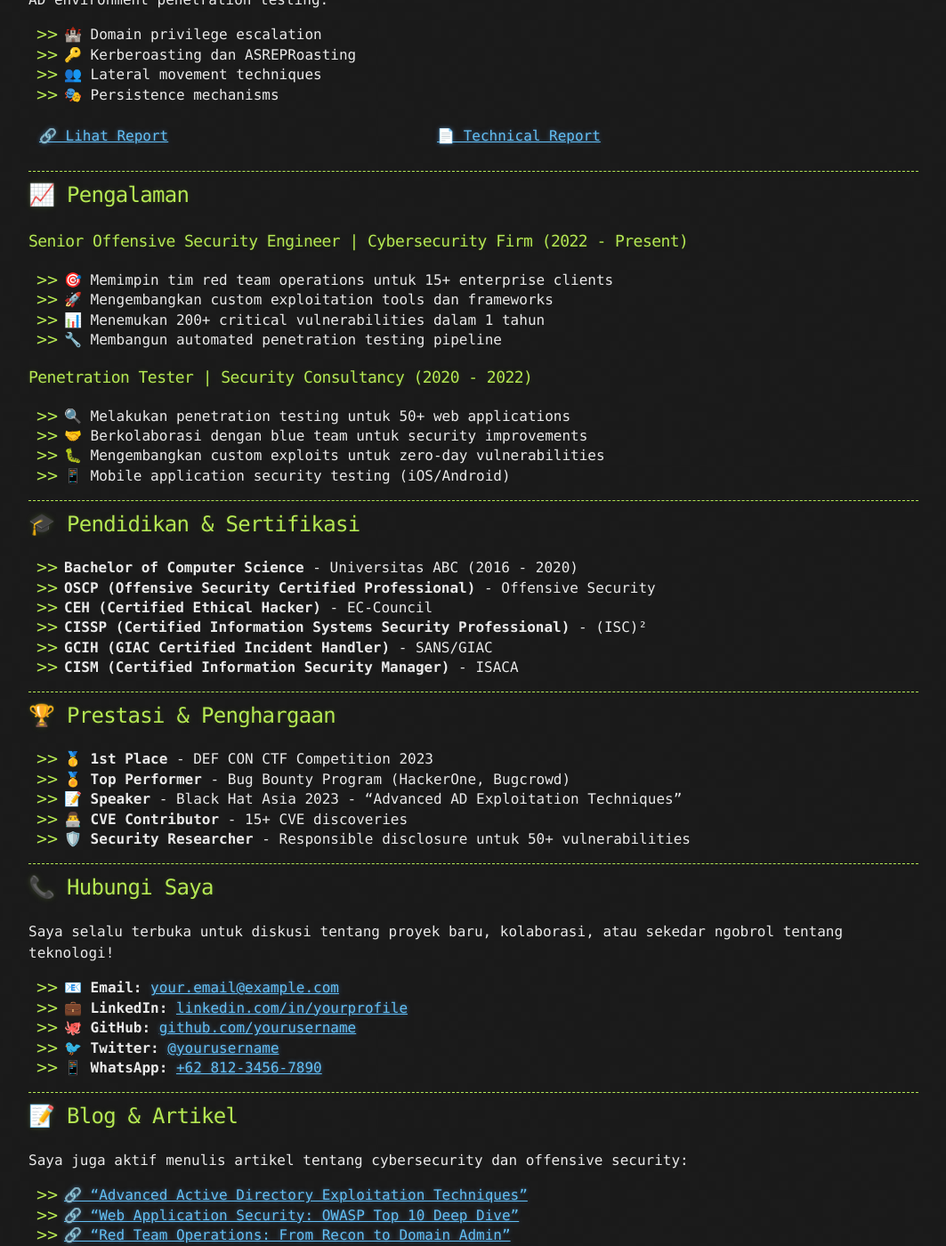
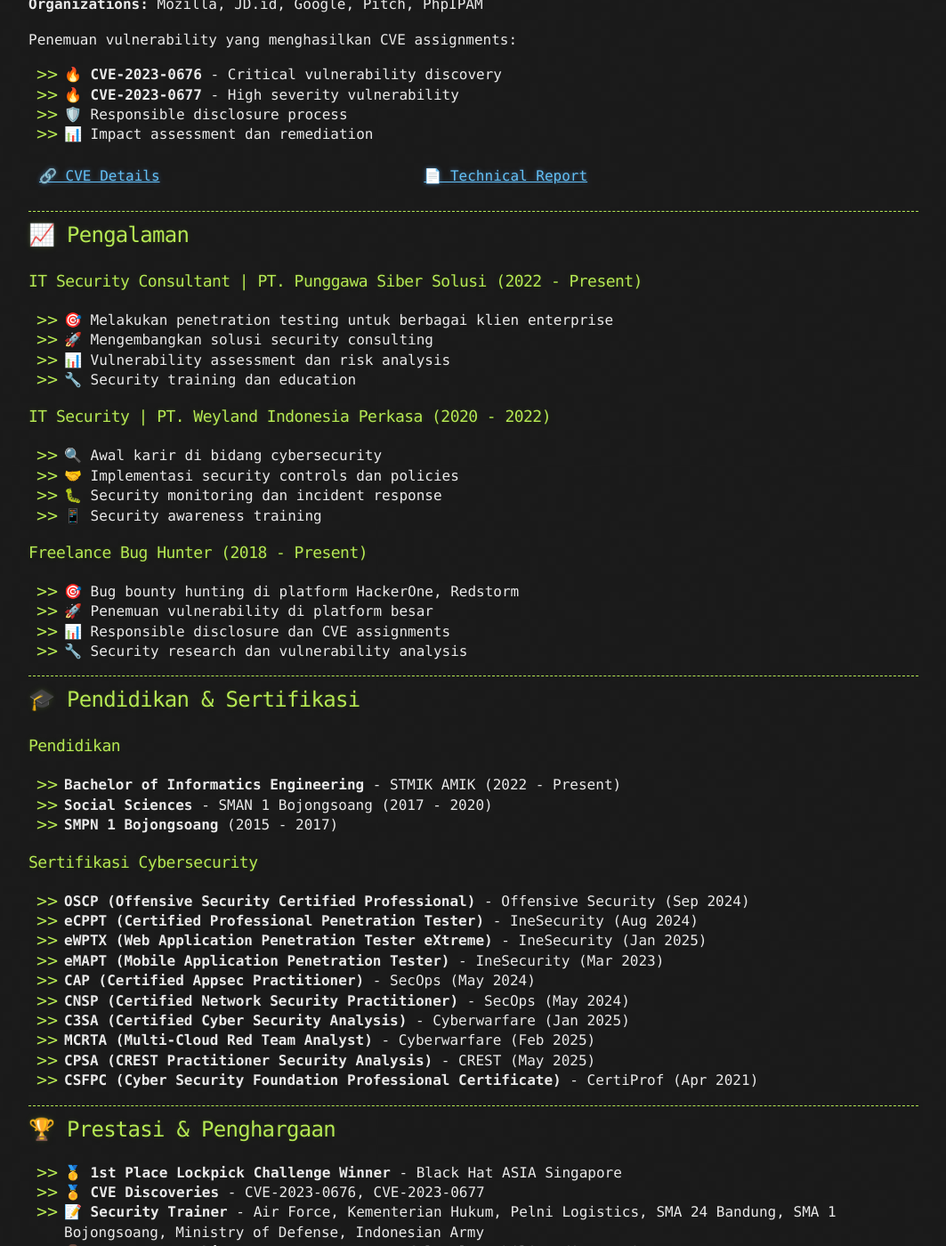
Before and after one commit to z3n70/portofolio, a Jekyll site: the page built from index.md, in a window 1280 px wide and 1400 px high, scrolled down 2136 px. Shown: the whole window at 89% size, without its empty margins (108-1171 px from the left). Built offline with Jekyll 4.4.1, drawn with Linux system fonts in a browser that asks for light colours; some of the changed text lies outside the part shown.

Commit message:
change content

```diff
--- a/index.md
+++ b/index.md
@@ -13,13 +13,13 @@ Selamat datang di portofolio saya! Saya adalah seorang **Offensive Security Engi
 
 ## 📖 Tentang Saya
 
-Saya adalah seorang **Offensive Security Engineer** dengan pengalaman lebih dari 5 tahun dalam penetration testing, red team operations, dan vulnerability assessment. Saya memiliki passion yang besar terhadap cybersecurity dan selalu ingin belajar teknik-teknik baru dalam offensive security.
+Saya adalah seorang **Offensive Security Engineer** dengan pengalaman lebih dari 6 tahun dalam penetration testing, bug bounty hunting, dan vulnerability assessment. Saya adalah founder dari **Security Crash (Secrash)** dan aktif sebagai IT Security Consultant di PT. Punggawa Siber Solusi.
 
 **Fokus utama saya:**
-- 🎯 Penetration Testing dan Vulnerability Assessment
-- 🔴 Red Team Operations dan Adversarial Simulation
-- 🛡️ Web Application Security Testing
-- 🔐 Network Security dan Infrastructure Testing
+- 🎯 Penetration Testing (Web, Mobile, Desktop, ATM, Infrastructure)
+- 🔴 Bug Bounty Hunting dan Vulnerability Research
+- 🛡️ Security Training dan Education
+- 🔐 CVE Discovery dan Responsible Disclosure
 
 ---
 
@@ -44,107 +44,126 @@ Saya adalah seorang **Offensive Security Engineer** dengan pengalaman lebih dari
 - **Cloud Platforms** (AWS, Azure, GCP)
 
 ### Specialized Areas
+- **Mobile Pentest** (Android/iOS - Static & Dynamic Analysis)
 - **Web Application Security** (OWASP Top 10)
-- **Network Penetration Testing**
-- **Social Engineering** & **Phishing**
-- **Malware Analysis** & **Reverse Engineering**
+- **Desktop & ATM Penetration Testing**
+- **Infrastructure Security Assessment**
+- **Vulnerability Assessment** (Nessus, Acunetix, Archerysec)
 
 ---
 
 ## 🎯 Proyek Unggulan
 
-### 1. Enterprise Penetration Testing
-**Tools:** Burp Suite, Metasploit, Cobalt Strike, Custom Scripts
+### 1. Security Crash (Secrash) - Founder & Writer
+**Platform:** Educational Security Community (Okt 2021 - Present)
 
-Penetration testing komprehensif untuk perusahaan Fortune 500:
-- 🔍 Vulnerability Assessment (Web Apps, Network, Infrastructure)
-- 🎯 Red Team Simulation dengan 0-day exploits
-- 📊 Executive reporting dengan risk assessment
-- 🛡️ Remediation recommendations
+Komunitas pembelajaran cybersecurity untuk publik:
+- 📚 Content creation dan tutorial security
+- 💬 Platform diskusi cybersecurity
+- 🎓 Educational resources dan tips & tricks
+- 👥 Community management dan engagement
 
-[🔗 Lihat Report](https://github.com/username/enterprise-pentest) | [📄 Executive Summary](./reports/enterprise-pentest.pdf)
+[🔗 Website](https://secrash.com) | [📄 GitHub](https://github.com/z3n70)
 
-### 2. Web Application Security Assessment
-**Tools:** OWASP ZAP, Burp Suite, Custom Python Scripts
+### 2. Bug Bounty Achievements
+**Platforms:** HackerOne, Redstorm, Private Programs
 
-Security assessment untuk fintech application:
-- 🕷️ Automated vulnerability scanning
-- 🔐 Manual testing untuk authentication bypass
-- 💰 Payment gateway security testing
-- 📱 Mobile API security assessment
+Penemuan vulnerability di berbagai platform besar:
+- 🏦 **Bank Neo** - Parameter Tampering Loan
+- 🏢 **Amazon** - Broken Access Control
+- 💰 **Julo** - No Rate Limit Attack
+- 🚗 **Moladin** - Broken Access Control
+- 📊 **Bibit & Stockbit** - No Rate Limit Bypass via DotTrick
 
-[🔗 Lihat Report](https://github.com/username/webapp-security) | [📄 Technical Report](./reports/webapp-security.pdf)
+[🔗 GitHub](https://github.com/z3n70) | [📄 HackerOne Profile](https://hackerone.com/z3n70)
 
-### 3. Active Directory Penetration Testing
-**Tools:** BloodHound, Mimikatz, Empire, Custom PowerShell
+### 3. CVE Discoveries
+**Organizations:** Mozilla, JD.id, Google, Pitch, PhpIPAM
 
-AD environment penetration testing:
-- 🏰 Domain privilege escalation
-- 🔑 Kerberoasting dan ASREPRoasting
-- 👥 Lateral movement techniques
-- 🎭 Persistence mechanisms
+Penemuan vulnerability yang menghasilkan CVE assignments:
+- 🔥 **CVE-2023-0676** - Critical vulnerability discovery
+- 🔥 **CVE-2023-0677** - High severity vulnerability
+- 🛡️ Responsible disclosure process
+- 📊 Impact assessment dan remediation
 
-[🔗 Lihat Report](https://github.com/username/ad-pentest) | [📄 Technical Report](./reports/ad-pentest.pdf)
+[🔗 CVE Details](https://cve.mitre.org/cgi-bin/cvename.cgi?name=CVE-2023-0676) | [📄 Technical Report](./reports/cve-discoveries.pdf)
 
 ---
 
 ## 📈 Pengalaman
 
-### Senior Offensive Security Engineer | Cybersecurity Firm (2022 - Present)
-- 🎯 Memimpin tim red team operations untuk 15+ enterprise clients
-- 🚀 Mengembangkan custom exploitation tools dan frameworks
-- 📊 Menemukan 200+ critical vulnerabilities dalam 1 tahun
-- 🔧 Membangun automated penetration testing pipeline
+### IT Security Consultant | PT. Punggawa Siber Solusi (2022 - Present)
+- 🎯 Melakukan penetration testing untuk berbagai klien enterprise
+- 🚀 Mengembangkan solusi security consulting
+- 📊 Vulnerability assessment dan risk analysis
+- 🔧 Security training dan education
 
-### Penetration Tester | Security Consultancy (2020 - 2022)
-- 🔍 Melakukan penetration testing untuk 50+ web applications
-- 🤝 Berkolaborasi dengan blue team untuk security improvements
-- 🐛 Mengembangkan custom exploits untuk zero-day vulnerabilities
-- 📱 Mobile application security testing (iOS/Android)
+### IT Security | PT. Weyland Indonesia Perkasa (2020 - 2022)
+- 🔍 Awal karir di bidang cybersecurity
+- 🤝 Implementasi security controls dan policies
+- 🐛 Security monitoring dan incident response
+- 📱 Security awareness training
+
+### Freelance Bug Hunter (2018 - Present)
+- 🎯 Bug bounty hunting di platform HackerOne, Redstorm
+- 🚀 Penemuan vulnerability di platform besar
+- 📊 Responsible disclosure dan CVE assignments
+- 🔧 Security research dan vulnerability analysis
 
 ---
 
 ## 🎓 Pendidikan & Sertifikasi
 
-- **Bachelor of Computer Science** - Universitas ABC (2016 - 2020)
-- **OSCP (Offensive Security Certified Professional)** - Offensive Security
-- **CEH (Certified Ethical Hacker)** - EC-Council
-- **CISSP (Certified Information Systems Security Professional)** - (ISC)²
-- **GCIH (GIAC Certified Incident Handler)** - SANS/GIAC
-- **CISM (Certified Information Security Manager)** - ISACA
+### Pendidikan
+- **Bachelor of Informatics Engineering** - STMIK AMIK (2022 - Present)
+- **Social Sciences** - SMAN 1 Bojongsoang (2017 - 2020)
+- **SMPN 1 Bojongsoang** (2015 - 2017)
+
+### Sertifikasi Cybersecurity
+- **OSCP (Offensive Security Certified Professional)** - Offensive Security (Sep 2024)
+- **eCPPT (Certified Professional Penetration Tester)** - IneSecurity (Aug 2024)
+- **eWPTX (Web Application Penetration Tester eXtreme)** - IneSecurity (Jan 2025)
+- **eMAPT (Mobile Application Penetration Tester)** - IneSecurity (Mar 2023)
+- **CAP (Certified Appsec Practitioner)** - SecOps (May 2024)
+- **CNSP (Certified Network Security Practitioner)** - SecOps (May 2024)
+- **C3SA (Certified Cyber Security Analysis)** - Cyberwarfare (Jan 2025)
+- **MCRTA (Multi-Cloud Red Team Analyst)** - Cyberwarfare (Feb 2025)
+- **CPSA (CREST Practitioner Security Analysis)** - CREST (May 2025)
+- **CSFPC (Cyber Security Foundation Professional Certificate)** - CertiProf (Apr 2021)
 
 ---
 
 ## 🏆 Prestasi & Penghargaan
 
-- 🥇 **1st Place** - DEF CON CTF Competition 2023
-- 🏅 **Top Performer** - Bug Bounty Program (HackerOne, Bugcrowd)
-- 📝 **Speaker** - Black Hat Asia 2023 - "Advanced AD Exploitation Techniques"
-- 👨‍💻 **CVE Contributor** - 15+ CVE discoveries
-- 🛡️ **Security Researcher** - Responsible disclosure untuk 50+ vulnerabilities
+- 🥇 **1st Place Lockpick Challenge Winner** - Black Hat ASIA Singapore
+- 🏅 **CVE Discoveries** - CVE-2023-0676, CVE-2023-0677
+- 📝 **Security Trainer** - Air Force, Kementerian Hukum, Pelni Logistics, SMA 24 Bandung, SMA 1 Bojongsoang, Ministry of Defense, Indonesian Army
+- 👨‍💻 **Bug Bounty Achievements** - 17+ successful vulnerability discoveries
+- 🛡️ **Security Researcher** - Responsible disclosure untuk Mozilla, JD.id, Google, Pitch, PhpIPAM
 
 ---
 
 ## 📞 Hubungi Saya
 
-Saya selalu terbuka untuk diskusi tentang proyek baru, kolaborasi, atau sekedar ngobrol tentang teknologi!
+Saya selalu terbuka untuk diskusi tentang proyek security, kolaborasi, atau sekedar ngobrol tentang cybersecurity!
 
-- 📧 **Email:** [your.email@example.com](mailto:your.email@example.com)
-- 💼 **LinkedIn:** [linkedin.com/in/yourprofile](https://linkedin.com/in/yourprofile)
-- 🐙 **GitHub:** [github.com/yourusername](https://github.com/yourusername)
-- 🐦 **Twitter:** [@yourusername](https://twitter.com/yourusername)
-- 📱 **WhatsApp:** [+62 812-3456-7890](https://wa.me/6281234567890)
+- 📧 **Email:** [zenalarifin0x37@gmail.com](mailto:zenalarifin0x37@gmail.com)
+- 📱 **Phone:** [+62 8211 7233 669](https://wa.me/6282117233669)
+- 🐙 **GitHub:** [github.com/z3n70](https://github.com/z3n70)
+- 🌐 **Website:** [Security Crash (Secrash)](https://secrash.com)
+- 💼 **LinkedIn:** [Muhammad Zenal Arifin](https://linkedin.com/in/muhammad-zenal-arifin)
 
 ---
 
 ## 📝 Blog & Artikel
 
-Saya juga aktif menulis artikel tentang cybersecurity dan offensive security:
+Saya juga aktif menulis artikel tentang cybersecurity dan offensive security di **Security Crash (Secrash)**:
 
-- [🔗 "Advanced Active Directory Exploitation Techniques"](./blog/ad-exploitation.html)
-- [🔗 "Web Application Security: OWASP Top 10 Deep Dive"](./blog/owasp-top10.html)
-- [🔗 "Red Team Operations: From Recon to Domain Admin"](./blog/red-team-ops.html)
-- [🔗 "Malware Analysis: Reverse Engineering Fundamentals"](./blog/malware-analysis.html)
+- [🔗 "Mobile Application Penetration Testing Guide"](https://secrash.com/blog/mobile-pentest-guide)
+- [🔗 "Web Application Security: OWASP Top 10 Deep Dive"](https://secrash.com/blog/owasp-top10)
+- [🔗 "Bug Bounty Hunting: Tips dan Trik untuk Pemula"](https://secrash.com/blog/bug-bounty-tips)
+- [🔗 "ATM Penetration Testing: Security Assessment"](https://secrash.com/blog/atm-pentest)
+- [🔗 "Infrastructure Security: Network Penetration Testing"](https://secrash.com/blog/infrastructure-pentest)
 
 ---
 
```
Also changed, not shown: other parts of index.md (+1 -1 lines).
